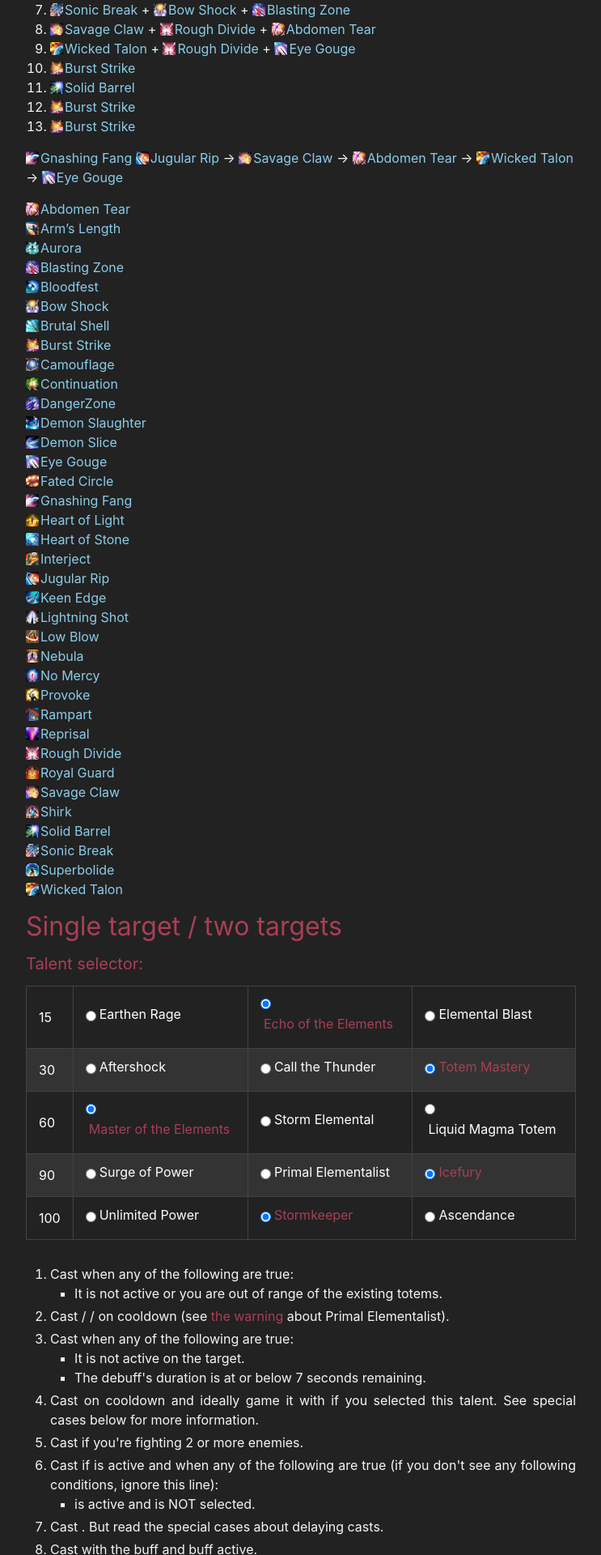
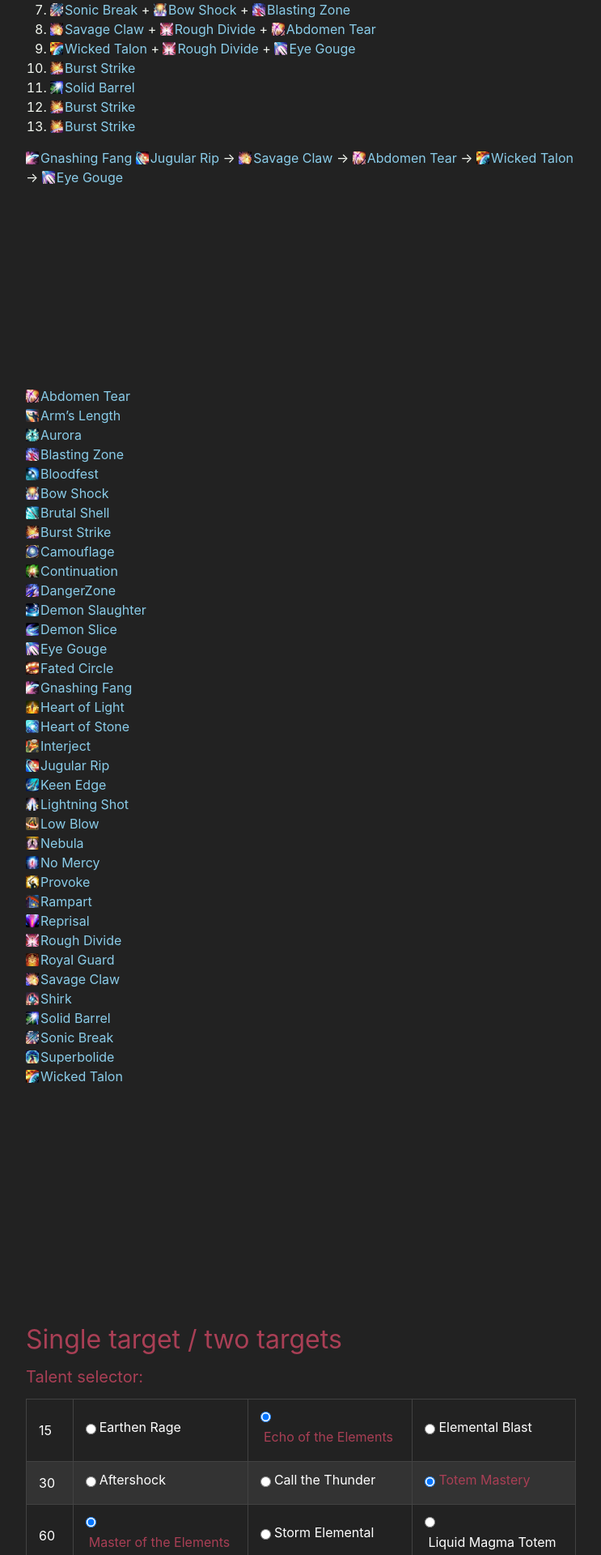
Before and after one commit to slander-man/gunbreaking, a Jekyll site: the page built from guide/entry.md, in a window 1280 px wide. Shown: the part 1301-3221 px from the top of the page at 81% size, without its empty margins (268-1011 px from the left). Built offline with Jekyll 4.4.1, drawn with Linux system fonts in a browser that asks for light colours.

Commit message:
more breaks

```diff
--- a/guide/entry.md
+++ b/guide/entry.md
@@ -68,7 +68,15 @@ You'll note that {{site.data.spell.gnashing_fang}} has a cooldown and {{site.dat
 
 
 
-
+<br>
+<br>
+<br>
+<br>
+<br>
+<br>
+<br>
+<br>
+<br>
 
 
 
@@ -147,7 +155,17 @@ You'll note that {{site.data.spell.gnashing_fang}} has a cooldown and {{site.dat
 
 
 
-
+<br>
+<br>
+<br>
+<br>
+<br>
+<br>
+<br>
+<br>
+<br>
+<br>
+<br>
 
 
 
```
